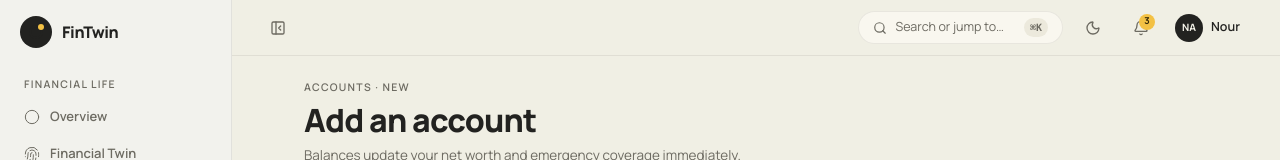
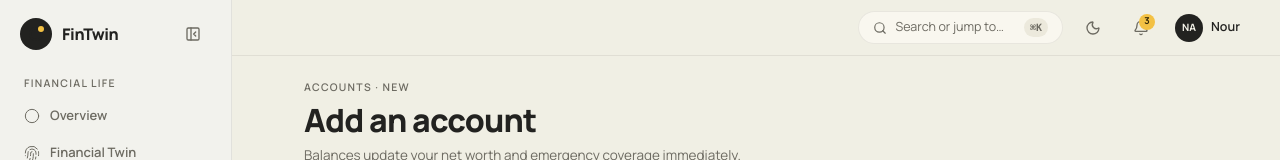
Before and after one commit to ahmedbadry4151/fin, a Next.js app: page /accounts/new in a window 1280 px wide. Shown: the top 160 px of the page. Built offline with nearby package versions, Linux system fonts and the light colour scheme.

Commit message:
P0: move sidebar toggle into the FinTwin logo row

```diff
--- a/src/components/shell/app-shell.tsx
+++ b/src/components/shell/app-shell.tsx
@@ -3,7 +3,7 @@
 import Link from "next/link";
 import { usePathname, useRouter } from "next/navigation";
 import { motion, AnimatePresence } from "framer-motion";
-import { useEffect, useState, type ReactNode } from "react";
+import { useEffect, useRef, useState, type ReactNode } from "react";
 import { Bell, Search, Moon, Sun, LayoutGrid, Fingerprint, Target, Sparkles, Menu, Plus, X, ChevronRight, PanelLeftClose, PanelLeftOpen } from "lucide-react";
 import { Icon, Avatar } from "../ui/states";
 import { useTheme, CurrencyProvider } from "../providers";
@@ -83,6 +83,8 @@ export function AppShell({ user, unread, accounts, children }: { user: ShellUser
   const [sidebarOpen, setSidebarOpen] = useState(true);
   const [paletteOpen, setPaletteOpen] = useState(false);
   const [moreOpen, setMoreOpen] = useState(false);
+  const hideSidebarRef = useRef<HTMLButtonElement>(null);
+  const showSidebarRef = useRef<HTMLButtonElement>(null);
   const enter = PAGE;
   const exit = PAGE_EXIT;
   const mobileNavRef = useDialogBehavior(moreOpen, () => setMoreOpen(false));
@@ -109,8 +111,16 @@ export function AppShell({ user, unread, accounts, children }: { user: ShellUser
           aria-hidden={!sidebarOpen}
           className={`fixed inset-y-0 left-0 z-40 hidden w-[232px] flex-col border-r border-line bg-canvas px-3 py-4 lg:flex no-print ${sidebarOpen ? "" : "pointer-events-none"}`}
         >
-          <div className="px-2">
+          <div className="flex items-center justify-between gap-2 px-2">
             <Logo />
+            <button
+              ref={hideSidebarRef}
+              onClick={() => { setSidebarOpen(false); requestAnimationFrame(() => showSidebarRef.current?.focus()); }}
+              className="grid h-9 w-9 shrink-0 place-items-center pill text-muted hover:text-ink hover:bg-card2 focus-ring"
+              aria-label="Hide sidebar"
+            >
+              <PanelLeftClose className="h-4 w-4" />
+            </button>
           </div>
           <nav className="mt-6 flex-1 space-y-5 overflow-y-auto no-scrollbar pb-4" aria-label="Primary">
             {NAV.map((g) => (
@@ -149,9 +159,16 @@ export function AppShell({ user, unread, accounts, children }: { user: ShellUser
 
         {/* Header */}
         <header className="sticky top-0 z-30 flex h-14 items-center gap-3 border-b border-line bg-page/80 px-4 backdrop-blur-md lg:ml-[var(--sidebar-w)] lg:px-7 lg:transition-[margin-left] lg:duration-[420ms] lg:ease-out no-print">
-          <button onClick={() => setSidebarOpen((o) => !o)} className="hidden h-9 w-9 place-items-center pill text-muted hover:text-ink hover:bg-card2 focus-ring lg:grid" aria-label={sidebarOpen ? "Hide sidebar" : "Show sidebar"}>
-            {sidebarOpen ? <PanelLeftClose className="h-4 w-4" /> : <PanelLeftOpen className="h-4 w-4" />}
-          </button>
+          {!sidebarOpen && (
+            <button
+              ref={showSidebarRef}
+              onClick={() => { setSidebarOpen(true); requestAnimationFrame(() => hideSidebarRef.current?.focus()); }}
+              className="hidden h-9 w-9 place-items-center pill text-muted hover:text-ink hover:bg-card2 focus-ring lg:grid"
+              aria-label="Show sidebar"
+            >
+              <PanelLeftOpen className="h-4 w-4" />
+            </button>
+          )}
           <div className="lg:hidden">
             <Logo />
           </div>
```
